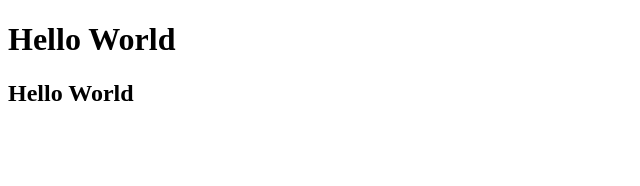
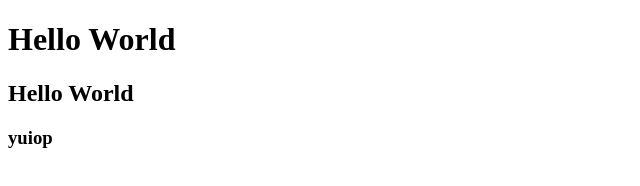
Before and after one commit to madagoni-bharath-kumar/DevOps-Lab, a plain HTML site: page index.html in a window 1280 px wide. Shown: the full height of the page, 0-640 px from the left. Drawn offline with Linux system fonts and the light colour scheme.

Commit message:
index.html file modified

```diff
--- a/index.html
+++ b/index.html
@@ -8,5 +8,6 @@
 <body>
     <h1>Hello World</h1>
     <h2>Hello World</h2>
+    <h3>yuiop</h3>
 </body>
 </html>
```
